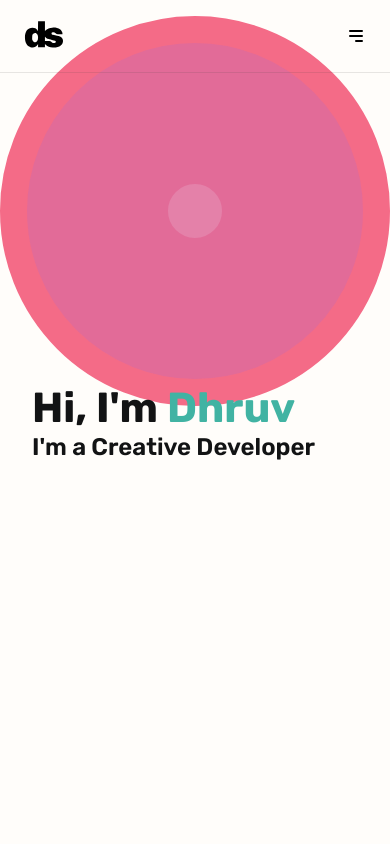
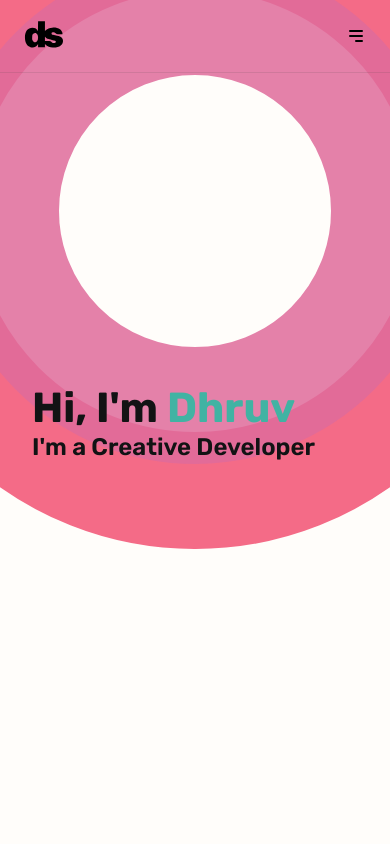
Before and after one commit to druvdub/portfolio, a React (Create React App) app: page / in a window 390 px wide. Shown: the top 844 px of the page. Built offline with nearby package versions, Linux system fonts and the light colour scheme.

Commit message:
updated hero for mobile

```diff
--- a/src/components/Hero/_hero.scss
+++ b/src/components/Hero/_hero.scss
@@ -60,7 +60,6 @@ $border-line-color: rgba(60, 60, 60, 0.12);
     height: 80vw;
     width: 80vw;
     z-index: 2;
-    border-width: 20vh;
     animation-direction: alternate-reverse;
   }
 }
@@ -161,4 +160,15 @@ $border-line-color: rgba(60, 60, 60, 0.12);
   .subtext {
     font-size: 24px;
   }
+
+  .circle {
+    height: 80vh;
+    width: 80vh;
+    border-width: 30vw;
+
+    &.two {
+      height: 60vh;
+      width: 60vh;
+    }
+  }
 }
```
